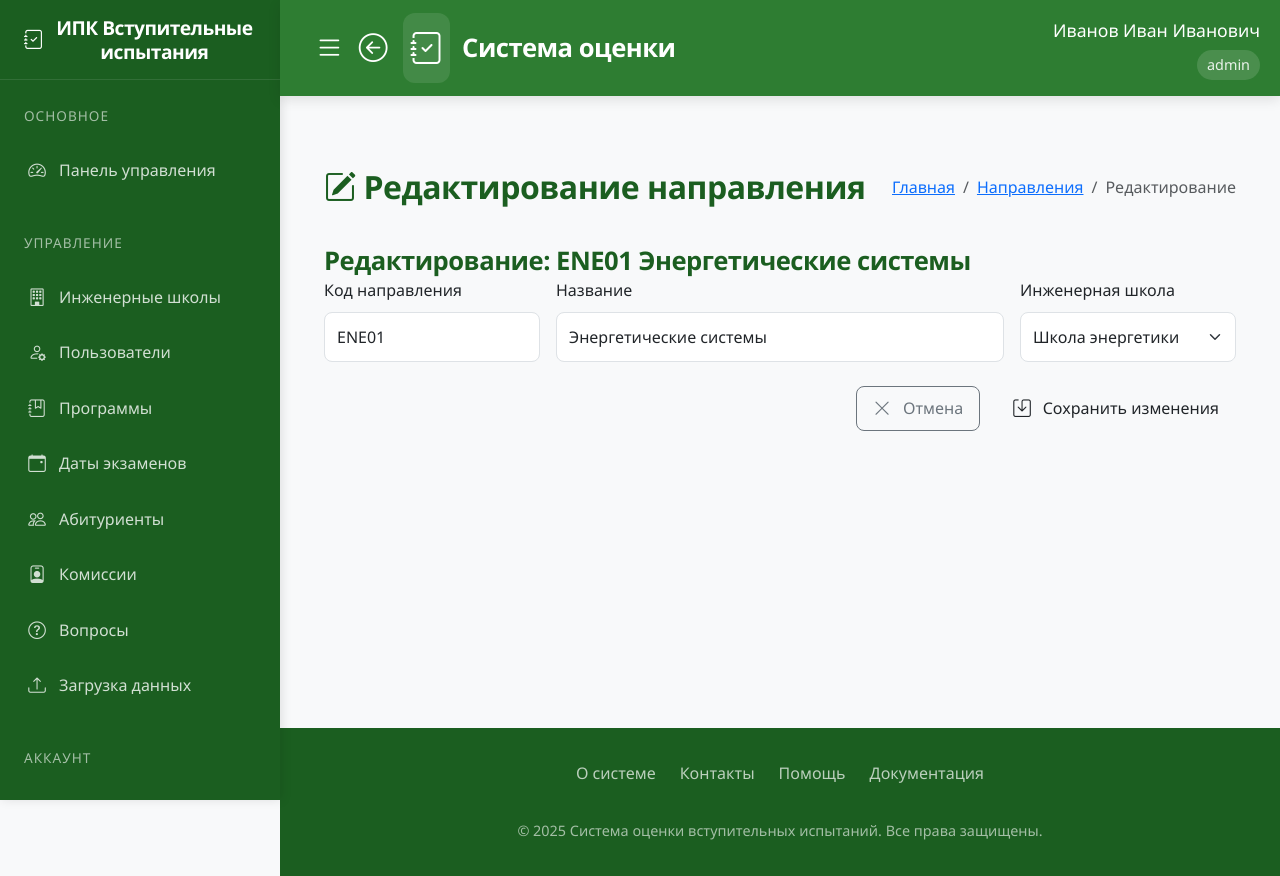
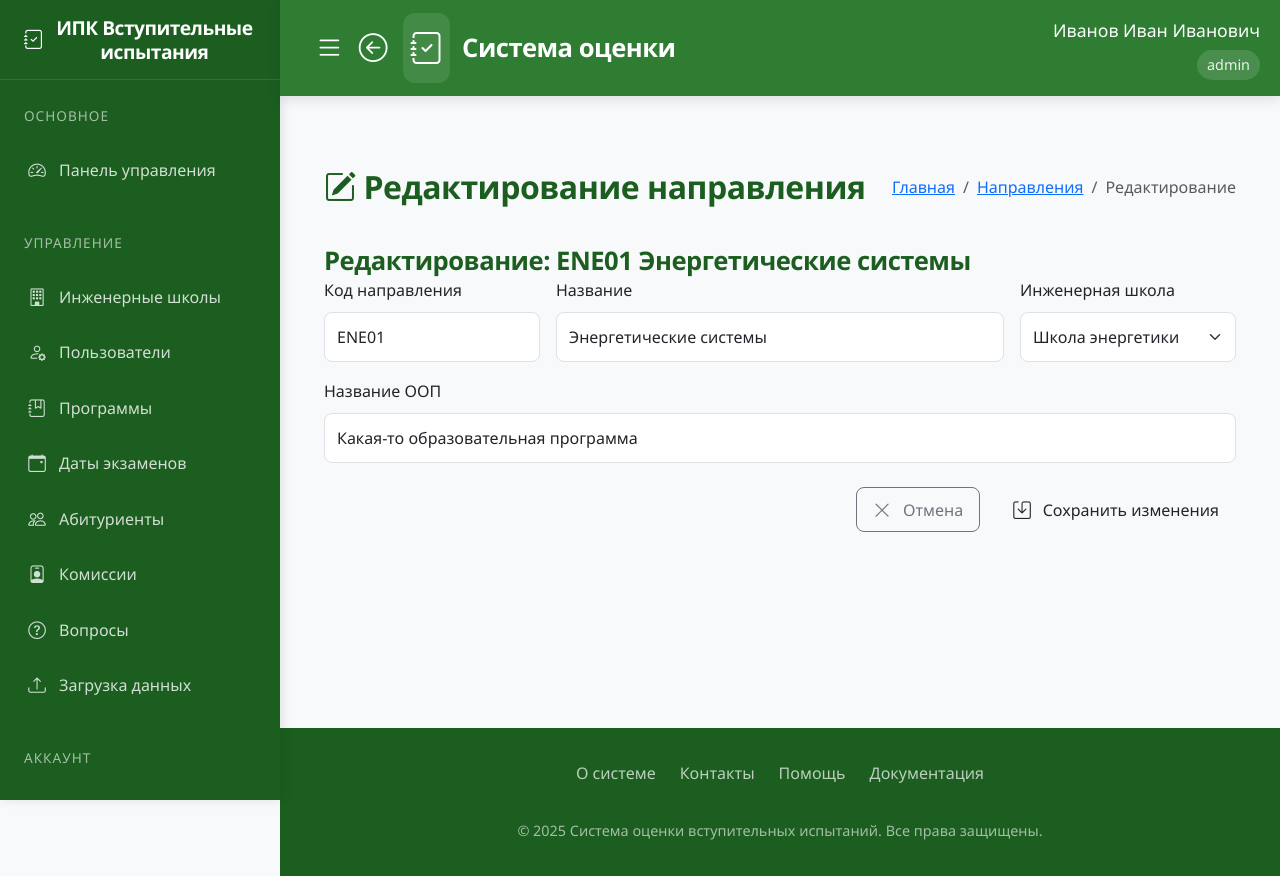
Before and after one commit to ikrivezhenko/exam, a Flask app: page /edit_program/1 in a window 1280 px wide. Run offline with Flask 3, Linux system fonts and the light colour scheme; a user stored in the database is signed in; some libraries are stand-ins or nearby versions.

Commit message:
Можно редактировать ООП для направления

```diff
--- a/app/routes.py
+++ b/app/routes.py
@@ -4,7 +4,7 @@ import re
 from flask import render_template, redirect, send_from_directory, url_for, flash, request, send_file, abort, Blueprint, current_app
 from flask_login import login_user, logout_user, current_user, login_required
 from . import db, bcrypt
-from .models import (User, Program, ExamDate, CommissionMember, Applicant,
+from .models import (Oop, User, Program, ExamDate, CommissionMember, Applicant,
                     Question, Score, StandardCommission, EngineeringSchool)
 from .forms import (LoginForm, EngineeringSchoolForm, ProgramForm, ExamDateForm,
                    AssignCommissionForm, ApplicantForm, ScoreForm, UserForm,
@@ -259,14 +259,33 @@ def edit_program(program_id):
                                   s.id == current_user.school_id]
     else:
         form.school_id.choices = [(s.id, s.name) for s in EngineeringSchool.query.order_by('name').all()]
+
+    # Заполняем значение ООП
+    if program.oop:
+        form.oop.data = program.oop[0].name  # Берем первое ООП
+
     if form.validate_on_submit():
-        form.populate_obj(program)
+        # Обновляем основные поля
+        program.code = form.code.data
+        program.name = form.name.data
+        program.school_id = form.school_id.data
+
+        # Обновляем ООП
+        oop_name = form.oop.data
+        if program.oop:
+            # Обновляем существующее ООП
+            oop = program.oop[0]
+            oop.name = oop_name
+        else:
+            # Создаем новое ООП
+            oop = Oop(name=oop_name, program_id=program.id)
+            db.session.add(oop)
+
         db.session.commit()
         flash('Направление успешно обновлено', 'success')
         return redirect(url_for('routes.programs'))
 
     return render_template('edit_program.html', form=form, program=program)
-
 
 # Назначение комиссии
 @routes.route('/assign_commission/<int:exam_date_id>', methods=['GET', 'POST'])
--- a/app/templates/edit_program.html
+++ b/app/templates/edit_program.html
@@ -38,6 +38,16 @@
                     {{ form.school_id(class="custom-form-control form-select") }}
                 </div>
 
+                <!-- Исправленное поле для ООП -->
+                <div class="col-12">
+                    <label class="form-label">Название ООП</label>
+                    <input type="text"
+                           name="oop"
+                           class="custom-form-control form-control"
+                           placeholder="Введите название образовательной программы"
+                           value="{{ form.oop.data if form.oop.data else '' }}">
+                </div>
+
                 <div class="col-12 d-flex justify-content-end gap-3 mt-4">
                     <a href="{{ url_for('routes.programs') }}" class="btn btn-outline-secondary">
                         <i class="bi bi-x-lg me-1"></i> Отмена
```
Also changed, not shown: instance/exam_system.db.
